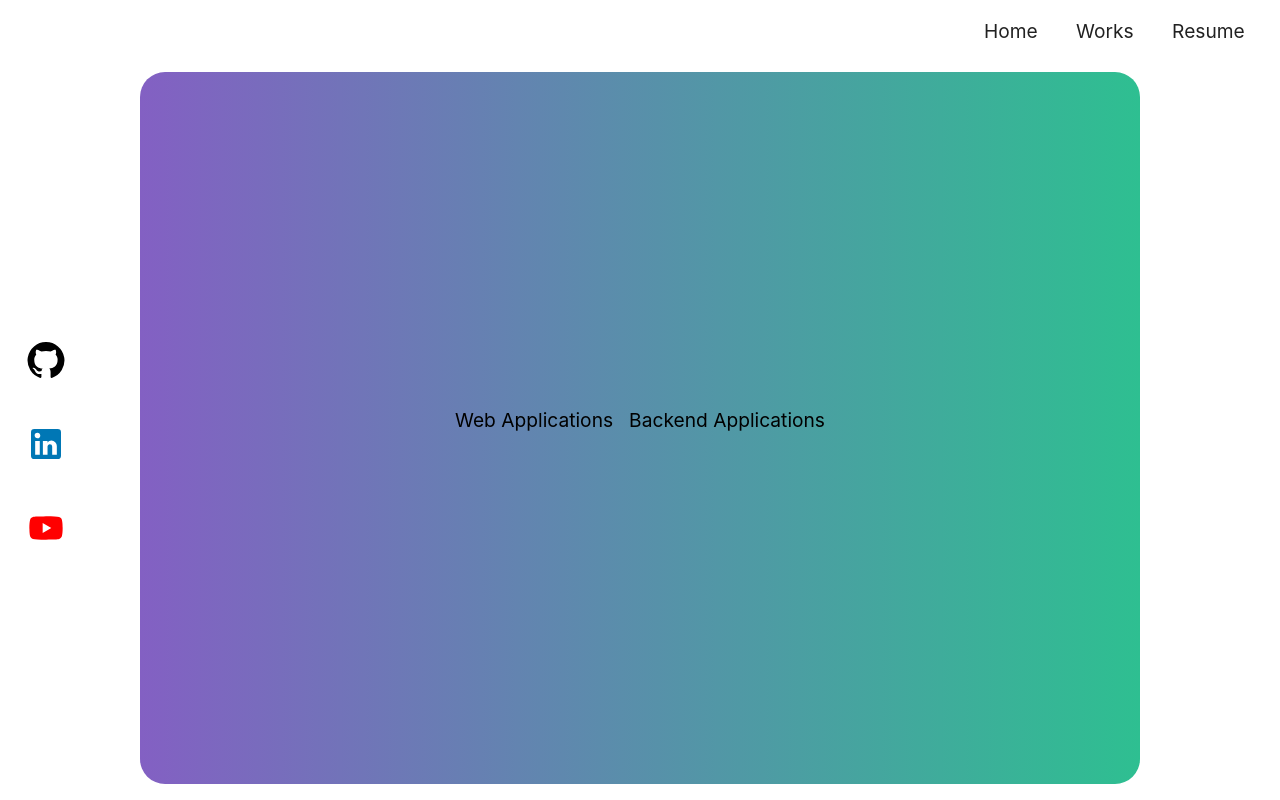
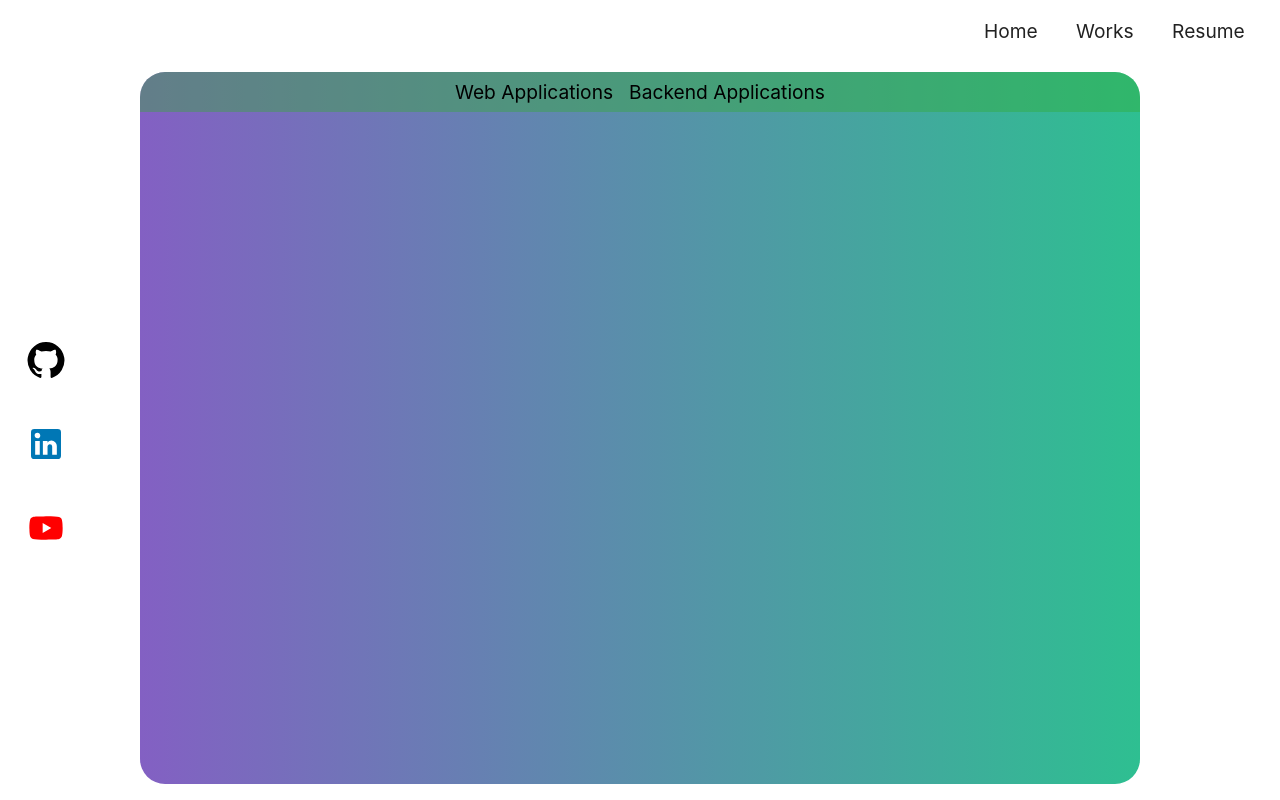
Before and after one commit to CadenScharpf/Portfolio, a React (Create React App) app: page /works in a window 1280 px wide. Built offline with nearby package versions, Linux system fonts and the light colour scheme.

Commit message:
lock works categories to top of the ContentWindow

```diff
--- a/src/Components/ContentWindow/ContentWindow.tsx
+++ b/src/Components/ContentWindow/ContentWindow.tsx
@@ -13,7 +13,6 @@ const style: React.CSSProperties = {
   borderRadius: '25px',
   // height: `98%`,
   alignItems: 'center',
-  justifyContent: 'center',
   position: 'absolute',
   top: `${LayoutContext.navHeight}vh`,
   bottom: '1vh',
--- a/src/Pages/Works/Works.tsx
+++ b/src/Pages/Works/Works.tsx
@@ -8,13 +8,15 @@ import ManimCsWebPreview from './Assets/ManimCSWebPreview.png'
 import { Box, Grid } from '@mui/material'
 import { NavLink, Outlet } from 'react-router-dom'
 
-const styles = {
-  page: {
-    ...PAGE_STYLE,
-    backgroundColor: 'white',
-  },
+const styles: Record<string, React.CSSProperties> = {
   nav: {
-
+    display: 'inline-flex',
+    position: 'relative',
+    top: '0',
+    width: '100%',
+    justifyContent: 'center',
+    backgroundColor: 'rgba(51, 170, 51, .4)',
+    marginBottom: '1rem',
   },
   navItem: {
     zIndex: 9999999,
@@ -29,7 +31,7 @@ const styles = {
 export function Works() {
   return (
     <ContentWindow style={{ backgroundImage: 'linear-gradient(to right, #8360c3, #2ebf91)' }}>
-      <div style={{ display: 'inline-flex' }}>
+      <div style={styles.nav}>
         <NavLink style={({ isActive, isPending }) => {
         return {
           ...styles.navItem,
```
